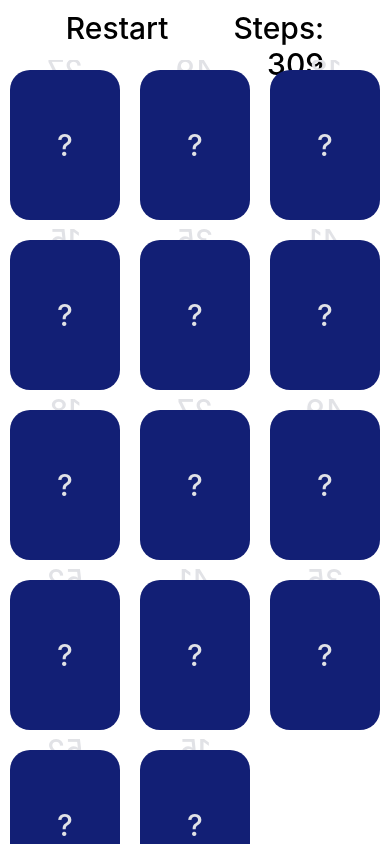
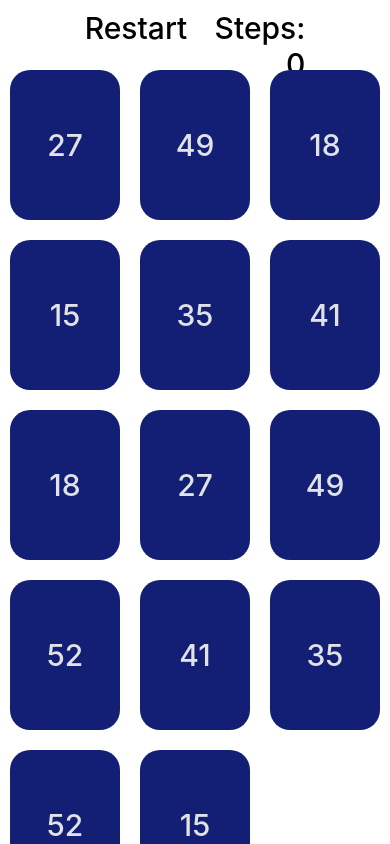
Before and after one commit to gitr32/flip-card, a React Native app: screen / in a window 390 px wide. Built offline with nearby package versions, Linux system fonts and the light colour scheme.

Commit message:
Add react redux, counter is now incremented on card flip via redux

```diff
--- /dev/null
+++ b/Actions/Index.tsx
@@ -0,0 +1,19 @@
+export interface RootActions {
+  resetStep: Function;
+  incrementStep: Function;
+}
+
+export const RESET_STEP = "RESET_STEP";
+export const INCREMENT_STEP = "INCREMENT_STEP";
+
+export function resetStep(count: number) {
+  return {
+    type: RESET_STEP
+  }
+}
+
+export function incrementStep() {
+  return {
+    type: INCREMENT_STEP
+  }
+}
--- a/App.tsx
+++ b/App.tsx
@@ -1,9 +1,15 @@
 import React from 'react';
-import { StyleSheet, Text, View } from 'react-native';
+import configureStore from './Store/Index';
 import Home from "./Views/Home/Index";
+import { Provider } from 'react-redux';
+
+const store = configureStore()
 
 export default function App() {
   return (
-    <Home />
+    <Provider store={store}>
+      <Home />
+    </Provider>
+
   );
 }
--- /dev/null
+++ b/Reducers/StepReducer.tsx
@@ -0,0 +1,25 @@
+import {RESET_STEP, INCREMENT_STEP} from "../Actions/Index";
+
+const initialState = {
+  count: 0
+};
+
+const stepReducer = (state = initialState, action) => {
+  console.log(action);
+  console.log(state)
+  switch (action.type) {
+    case RESET_STEP:
+      return {
+        ...state,
+        count: 0
+      };
+    case INCREMENT_STEP:
+      return {
+        ...state,
+        count: ++state.count
+      }
+    default:
+      return state;
+  }
+}
+export default stepReducer;
--- /dev/null
+++ b/Store/Index.tsx
@@ -0,0 +1,12 @@
+import { createStore, combineReducers } from 'redux';
+import stepReducer from '../Reducers/StepReducer';
+
+const rootReducer = combineReducers(
+  {
+    step: stepReducer
+  }
+);
+const configureStore = () => {
+  return createStore(rootReducer);
+}
+export default configureStore;
--- a/Views/Home/Components/Card.tsx
+++ b/Views/Home/Components/Card.tsx
@@ -1,9 +1,10 @@
 import React, {useState} from 'react';
-import { StyleSheet, Text, View, TouchableOpacity, Animated } from 'react-native';
+import { StyleSheet, Text, View, TouchableOpacity, Animated, RecyclerViewBackedScrollView } from 'react-native';
 
 interface Props {
   isEmpty?: boolean;
   number?: number;
+  onFlip?: Function;
 }
 
 export default function Card(props: Props) {
@@ -23,19 +24,19 @@ export default function Card(props: Props) {
   const frontAnimatedStyle = setupFrontFlip(cardAnimatedValue);
   const backAnimatedStyle = setupBackFlip(cardAnimatedValue);
 
-
   return (
-    <TouchableOpacity onPress={() => {
-      flipCard(cardAnimatedInt, cardAnimatedValue, numberSideFlexValue, hiddenSideFlexValue);
-    }} style={styles.container}>
-      <Animated.View style={[styles.cardContainer, backAnimatedStyle, {flex: numberSideFlexValue, height: 0}]}>
-        <Animated.Text style={[styles.text]}>{props.number}</Animated.Text>
-      </Animated.View>
-      <Animated.View style={[styles.cardContainer, frontAnimatedStyle, {flex: hiddenSideFlexValue, height: 0}]}>
-        <Animated.Text style={[styles.text]}>{"?"}</Animated.Text>
-      </Animated.View>
+    <TouchableOpacity onPress={() => props.onFlip()} style={styles.container}>
+      <View style={[styles.cardContainer, {flex: 1, height: 0}]}>
+        <Text style={[styles.text]}>{props.number}</Text>
+      </View>
     </TouchableOpacity>
   );
+}
+
+function childFlipCardCallback(cardAnimatedValue: Animated.Value, numberFlexValue: Animated.Value, hiddenFlexValue: Animated.Value) {
+  return function () {
+    flipCard(180, cardAnimatedValue, numberFlexValue, hiddenFlexValue);
+  }
 }
 
 function getNewAnimatedValue(value: number): Animated.Value {
@@ -43,7 +44,6 @@ function getNewAnimatedValue(value: number): Animated.Value {
 }
 
 function flipCard(flipValue: number, cardAnimatedValue: Animated.Value, numberFlexValue: Animated.Value, hiddenFlexValue: Animated.Value) {
-  console.log(flipValue);
   if (flipValue >= 90) {
     Animated.spring(cardAnimatedValue,{
       toValue: 0,
--- a/Views/Home/Index.tsx
+++ b/Views/Home/Index.tsx
@@ -1,34 +1,60 @@
 import React from 'react';
-import { StyleSheet, Text, View, FlatList, SafeAreaView } from 'react-native';
+import { StyleSheet, Animated, FlatList, SafeAreaView } from 'react-native';
 import Card from "./Components/Card";
 import Header from "./Components/Header";
 import { NUMBER_OF_RANDOM_NUMBERS } from "../../Constants";
+import { connect, Dispatch } from 'react-redux';
+import { bindActionCreators } from 'redux';
+import {resetStep, incrementStep, RootActions} from "../../Actions/Index";
 
-interface Props {
+interface FlippedCard {
+  flipCard: Function;
+  number: number;
+}
+type Props = {
+  steps: number;
+} & RootActions
 
-}
 interface State {
   cardNumbers: number[];
   steps: number;
+  flippedCards: FlippedCard[];
 }
-export default class Home extends React.Component<Props, State>{
+class Home extends React.Component<Props, State>{
 
   constructor(props) {
     super(props);
     this.state = {
       cardNumbers: [],
-      steps: 309
+      steps: 0,
+      flippedCards: []
     };
+  }
 
-  }
   componentDidMount() {
+    this.props.resetStep();
     this.populateCards();
   }
 
-  restart(self) {
-    self.setState({
-      steps: 0
-    });
+  restart(flippedCardsArr: FlippedCard[]) {
+    flippedCardsArr.splice(0, flippedCardsArr.length);
+    this.populateCards();
+  }
+
+  flipCard(self, flippedCardsArr: FlippedCard[]) {
+    // let { count, actions } = this.props;
+
+    return async function (card: FlippedCard) {
+      flippedCardsArr.push(card);
+
+      console.log(flippedCardsArr.length % 2 === 0 );
+
+      if (flippedCardsArr.length % 2 === 0 && flippedCardsArr[flippedCardsArr.length - 2].number !== card.number) {
+        await new Promise((resolve, reject) => setTimeout(() => resolve(), 1000));
+        flippedCardsArr[flippedCardsArr.length - 2].flipCard();
+        card.flipCard();
+      }
+    }
   }
 
   populateCards() {
@@ -69,18 +95,20 @@ export default class Home extends React.Component<Props, State>{
   }
 
   render() {
+    const flippedCardsArr = [];
     return (
       <SafeAreaView style={styles.container}>
-        <Header restart={() => this.restart(this)} steps={this.state.steps} />
+        <Header restart={() => console.log("test")} steps={this.props.steps} />
         <FlatList
           style={{ width: "100%" }}
           numColumns={3}
+          keyExtractor={(item, index) => `${index}`}
           data={this.state.cardNumbers}
           renderItem={({ item }) => {
             if (item === -1) {
               return <Card isEmpty />
             }
-            return <Card number={item} />
+            return <Card onFlip={this.props.incrementStep} number={item} />
           }}
         />
       </SafeAreaView>
@@ -105,3 +133,17 @@ const styles = StyleSheet.create({
     margin: 10,
   }
 });
+
+const mapStateToProps = (state: {step: {count: number}}) => ({
+  steps: state.step.count
+});
+
+
+const ActionCreators = Object.assign(
+  {},
+  {resetStep, incrementStep}
+);
+
+const mapDispatchToProps = (dispatch: Dispatch<RootActions>) => bindActionCreators(ActionCreators, dispatch);
+
+export default connect(mapStateToProps, mapDispatchToProps)(Home)
--- a/package.json
+++ b/package.json
@@ -5,12 +5,14 @@
     "react-dom": "16.9.0",
     "react-native": "https://github.com/expo/react-native/archive/sdk-37.0.1.tar.gz",
     "react-native-screens": "2.2.0",
-    "react-native-web": "0.11.7"
+    "react-native-web": "0.11.7",
+    "react-redux": "^7.2.0",
+    "redux": "^4.0.5"
   },
   "devDependencies": {
+    "@babel/core": "7.9.0",
     "@types/react": "16.9.0",
     "@types/react-native": "0.61.23",
-    "@babel/core": "7.9.0",
     "typescript": "3.8.3"
   },
   "scripts": {
```
Also changed, not shown: 1 other file (tests, documents, lock files or other folders).
